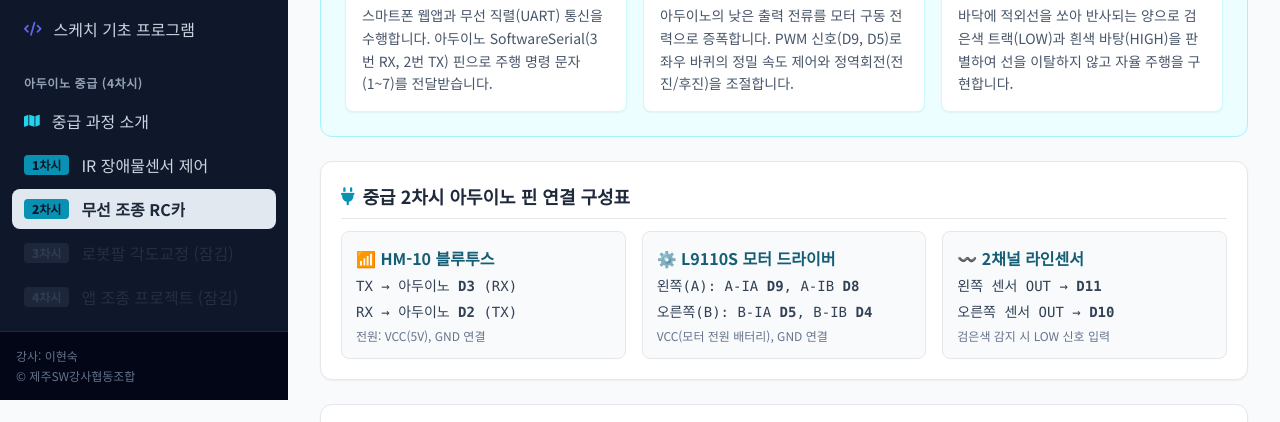
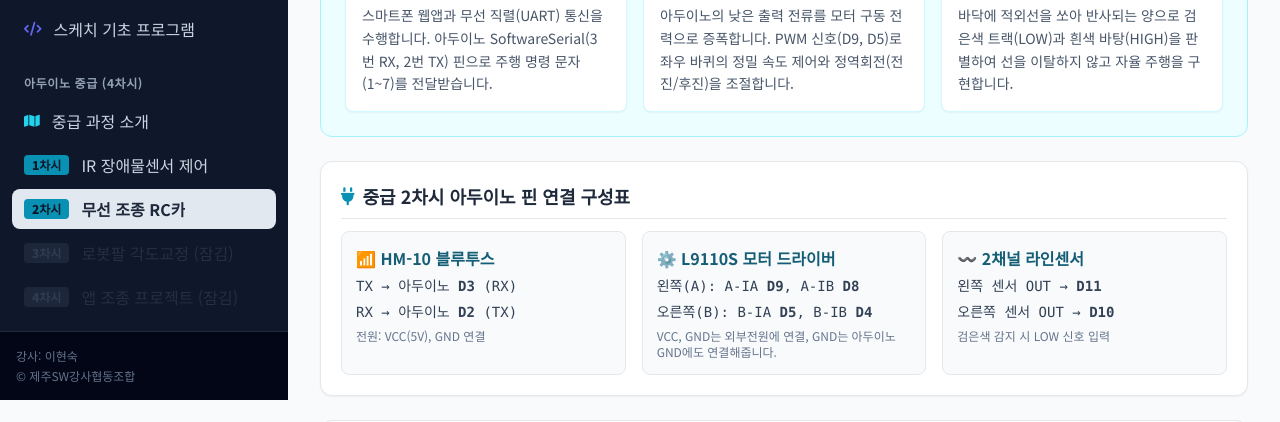
Before and after one commit to Suguri123/arduino_jgh, a plain HTML site: page index.html in a window 1280 px wide. Shown: the part 400-822 px from the top of the page. Drawn offline with nearby package versions, Linux system fonts and the light colour scheme.

Commit message:
Update motor driver power connection instruction

```diff
--- a/index.html
+++ b/index.html
@@ -1931,7 +1931,7 @@ void loop() {
                                 <span class="font-bold text-cyan-800 block text-base">⚙️ L9110S 모터 드라이버</span>
                                 <p class="text-slate-700 font-mono text-xs sm:text-sm">왼쪽(A): A-IA <strong>D9</strong>, A-IB <strong>D8</strong></p>
                                 <p class="text-slate-700 font-mono text-xs sm:text-sm">오른쪽(B): B-IA <strong>D5</strong>, B-IB <strong>D4</strong></p>
-                                <p class="text-slate-500 text-xs">VCC(모터 전원 배터리), GND 연결</p>
+                                <p class="text-slate-500 text-xs">VCC, GND는 외부전원에 연결, GND는 아두이노 GND에도 연결해줍니다.</p>
                             </div>
                             <div class="bg-slate-50 p-3.5 rounded-lg border space-y-1.5">
                                 <span class="font-bold text-cyan-800 block text-base">〰️ 2채널 라인센서</span>
```
